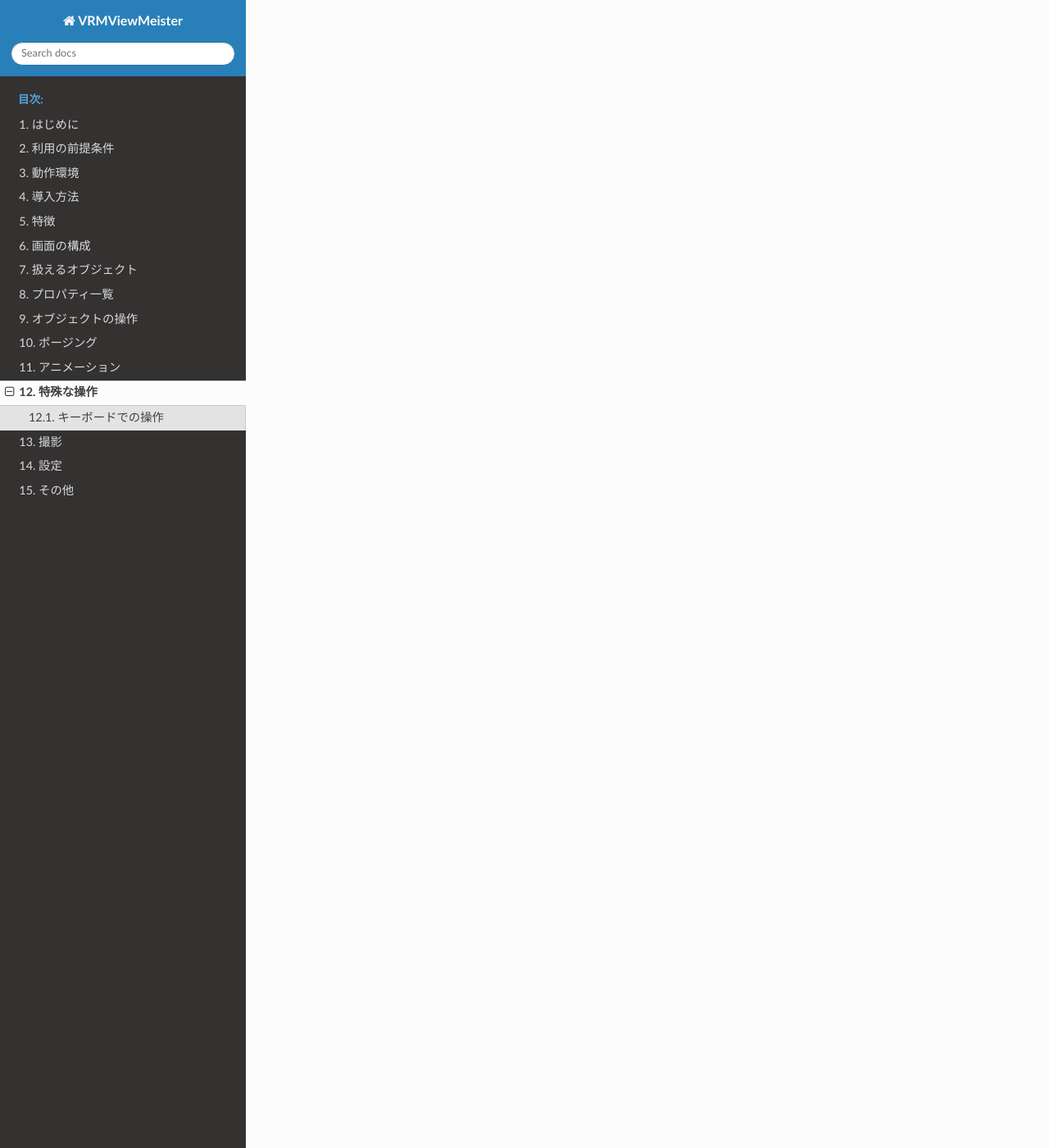
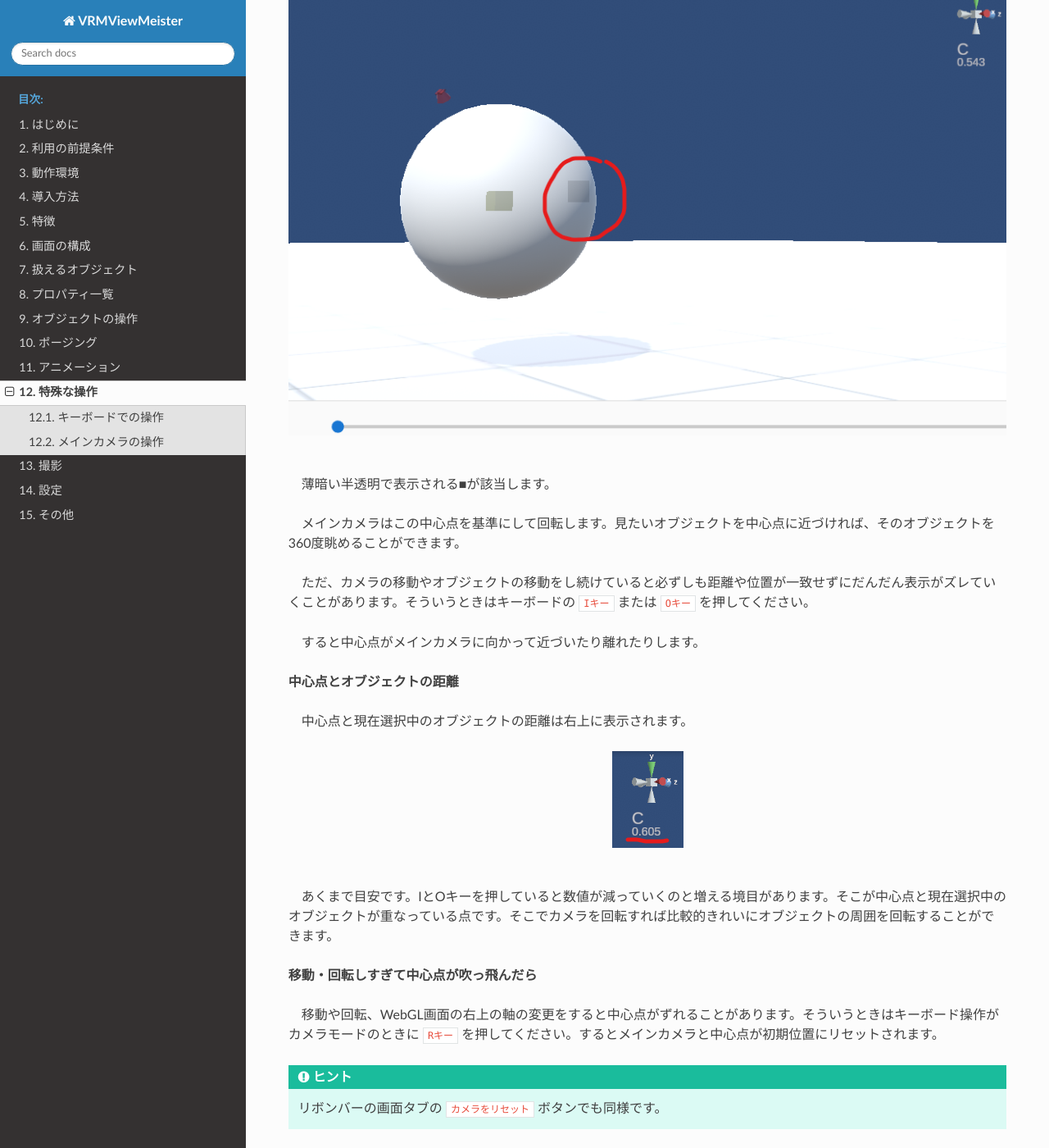
Before and after one commit to nishlumi/vrmviewmdoc, a Sphinx documentation site: the page built from docs/source/man5/special_operation.rst, in a window 1280 px wide and 1400 px high, scrolled down 2234 px. Shown: the whole window at 82% size. Built offline with Sphinx 7.4.7 and the Read the Docs theme 2.0.0, drawn with Linux system fonts in a browser that asks for light colours; a script that is not in the unit is left out; some of the changed text lies outside the part shown.

Commit message:
9/18夜時点
ver 1.1.0

```diff
--- a/docs/source/man5/special_operation.rst
+++ b/docs/source/man5/special_operation.rst
@@ -2,6 +2,8 @@
 特殊な操作
 #########################################
 
+
+.. contents::
 
 .. index:: キーボードでの操作
 
@@ -29,6 +31,8 @@
     Q,カメラのZ軸による回転を元に戻す
     M,カメラ←→現在オブジェクト操作の切り替え
     R,カメラと中心点のリセット
+    I,カメラと中心点の距離を離す
+    O,カメラと中心点の距離を近づける
     Ctrl,マウスの左クリックと一緒に押したままマウスを動かして回転
     SPACE,マウスの左クリックと一緒に押したままマウスを動かして移動
 
@@ -66,3 +70,46 @@
     T,IKマーカーを初期状態に戻す（移動・回転両方）
     Shift + Z,IKの移動・回転をもとに戻す
     Shift + Y,IKの移動・回転をやり直す
+
+.. index:: メインカメラの操作
+
+メインカメラの操作
+=========================
+
+　本アプリではメインカメラには必ず回転軸となる中心点が存在します。設定により表示をオンオフ切り替えられますが、初期設定ではわかりやすさのため表示をオンにしています。
+
+.. image:: img/spcl_01.png
+    :align: center
+    :alt: 中心点
+
+|
+
+　薄暗い半透明で表示される■が該当します。
+
+　メインカメラはこの中心点を基準にして回転します。見たいオブジェクトを中心点に近づければ、そのオブジェクトを360度眺めることができます。
+
+　ただ、カメラの移動やオブジェクトの移動をし続けていると必ずしも距離や位置が一致せずにだんだん表示がズレていくことがあります。そういうときはキーボードの ``Iキー`` または ``Oキー`` を押してください。
+
+　すると中心点がメインカメラに向かって近づいたり離れたりします。
+
+
+**中心点とオブジェクトの距離**
+
+　中心点と現在選択中のオブジェクトの距離は右上に表示されます。
+
+.. image:: img/spcl_02.png
+    :align: center
+    :alt: 中心点とオブジェクトの距離
+
+|
+
+　あくまで目安です。IとOキーを押していると数値が減っていくのと増える境目があります。そこが中心点と現在選択中のオブジェクトが重なっている点です。そこでカメラを回転すれば比較的きれいにオブジェクトの周囲を回転することができます。
+
+
+**移動・回転しすぎて中心点が吹っ飛んだら**
+
+　移動や回転、WebGL画面の右上の軸の変更をすると中心点がずれることがあります。そういうときはキーボード操作がカメラモードのときに ``Rキー`` を押してください。するとメインカメラと中心点が初期位置にリセットされます。
+
+.. hint::
+
+    リボンバーの画面タブの ``カメラをリセット`` ボタンでも同様です。
```
Also changed, not shown: other parts of docs/source/man5/special_operation.rst (+7 -7 lines), docs/source/man1/screen_webgl.rst (+6 -3 lines), docs/source/man2/operation_initial.rst (+7 -0 lines), docs/source/img/screen_webgl.png, docs/source/man5/img/spcl_01.png (added), docs/source/man5/img/spcl_02.png (added).
